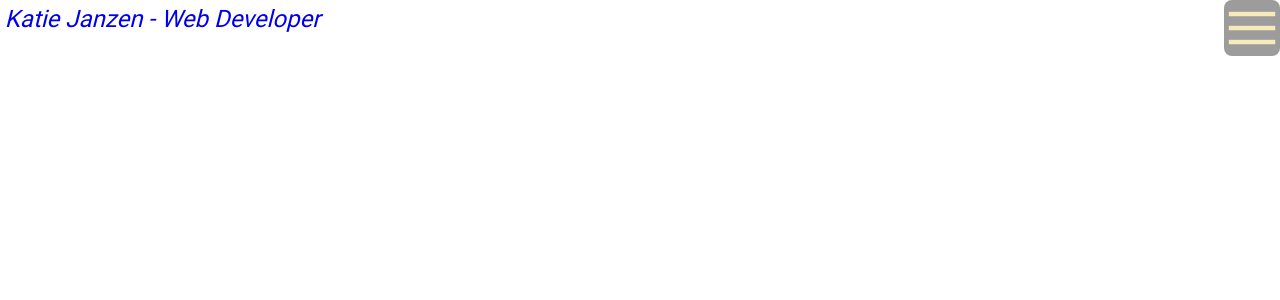
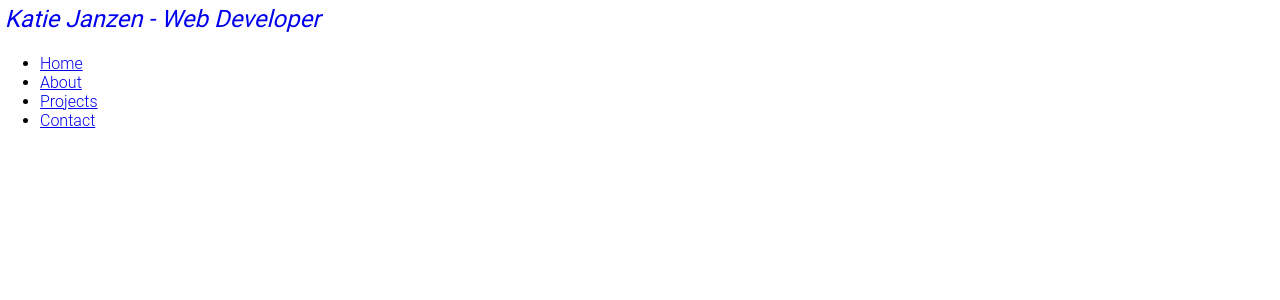
Before and after one commit to ImpendingKataclysm/portfolio_site, a Django app: template templates/base.html in a window 1280 px wide. Shown: the top 300 px of the page. Run offline with Django 3.2, Linux system fonts and the light colour scheme; the template is opened without the code that fills it, so the values that code supplies are empty.

Commit message:
Show nav menu and hide button on wide screens

```diff
--- a/mysite/static/css/main.css
+++ b/mysite/static/css/main.css
@@ -56,3 +56,15 @@ nav {
 nav.show {
     display: block;
 }
+
+/* Wide Screen */
+@media screen and (min-width: 1080px) {
+    /* Nav bar */
+    nav {
+        display: block;
+    }
+
+    .nav-btn {
+        display: none;
+    }
+}
```
